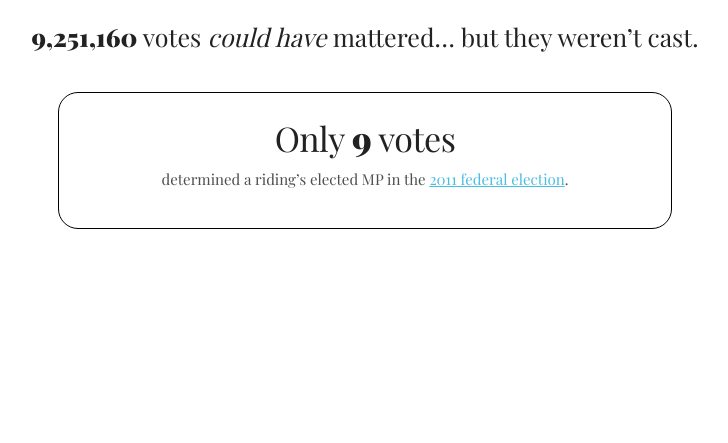
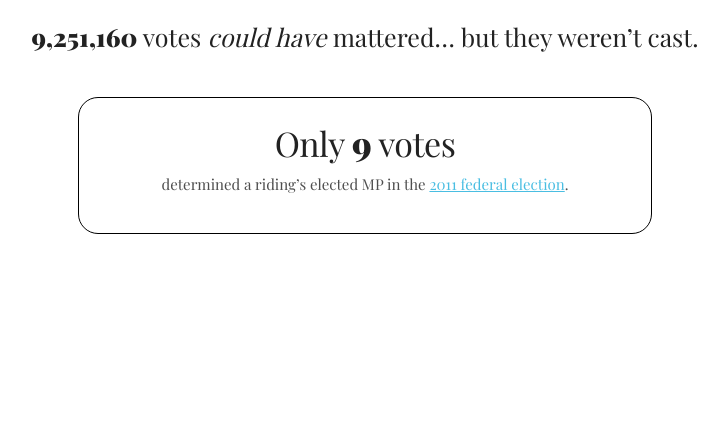
Before and after one commit to speasley/fuckingvote, a plain HTML site: page index.html in a window 1280 px wide. Shown: the part 2530-2973 px from the top of the page, without its empty margins (275-1003 px from the left). Drawn offline with nearby package versions, Linux system fonts and the light colour scheme; a script that the page names is missing.

Commit message:
Fix callout margin

```diff
--- a/css/custom.css
+++ b/css/custom.css
@@ -64,7 +64,7 @@
   border: 1px solid black;
   border-radius: 20px;
   clear: both;
-  margin-top: 1.5rem;
+  margin: 2rem;
   padding: 2rem 0 1.25rem;
 }
 /* Categories
```
